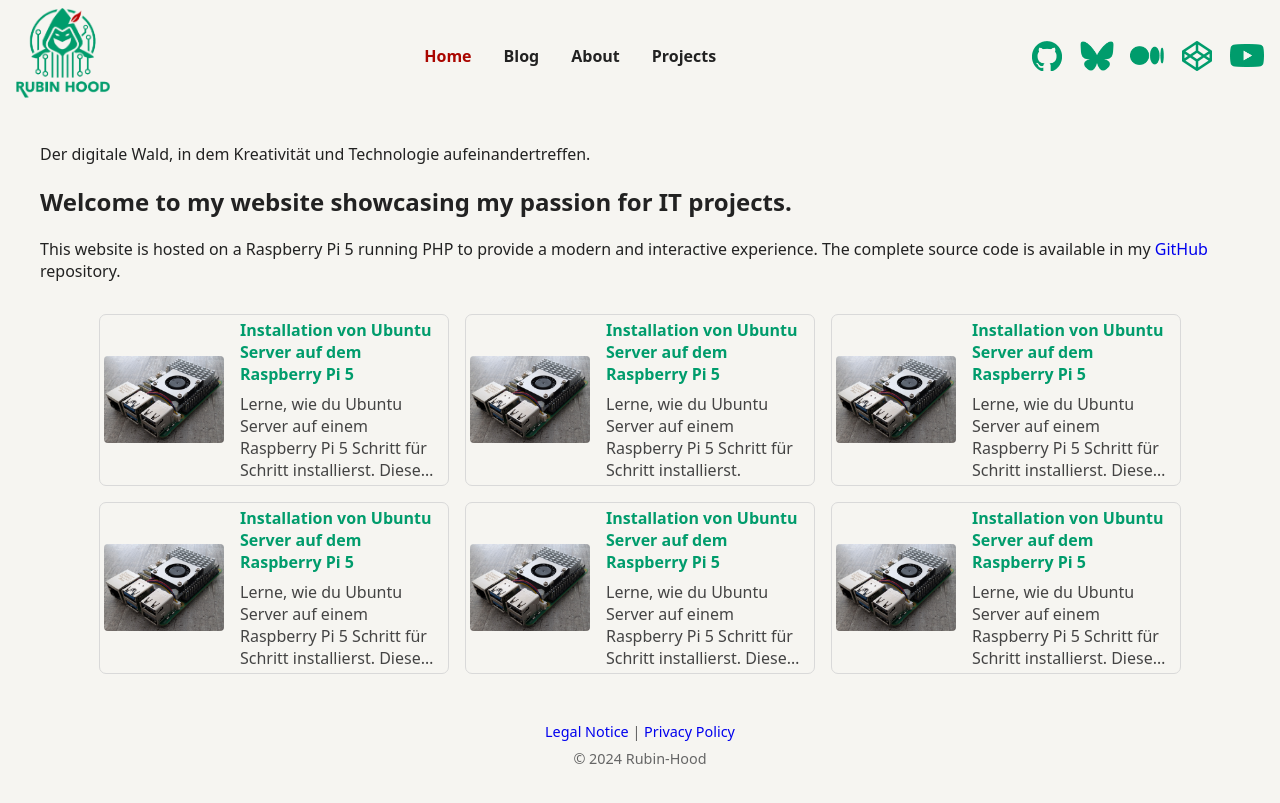
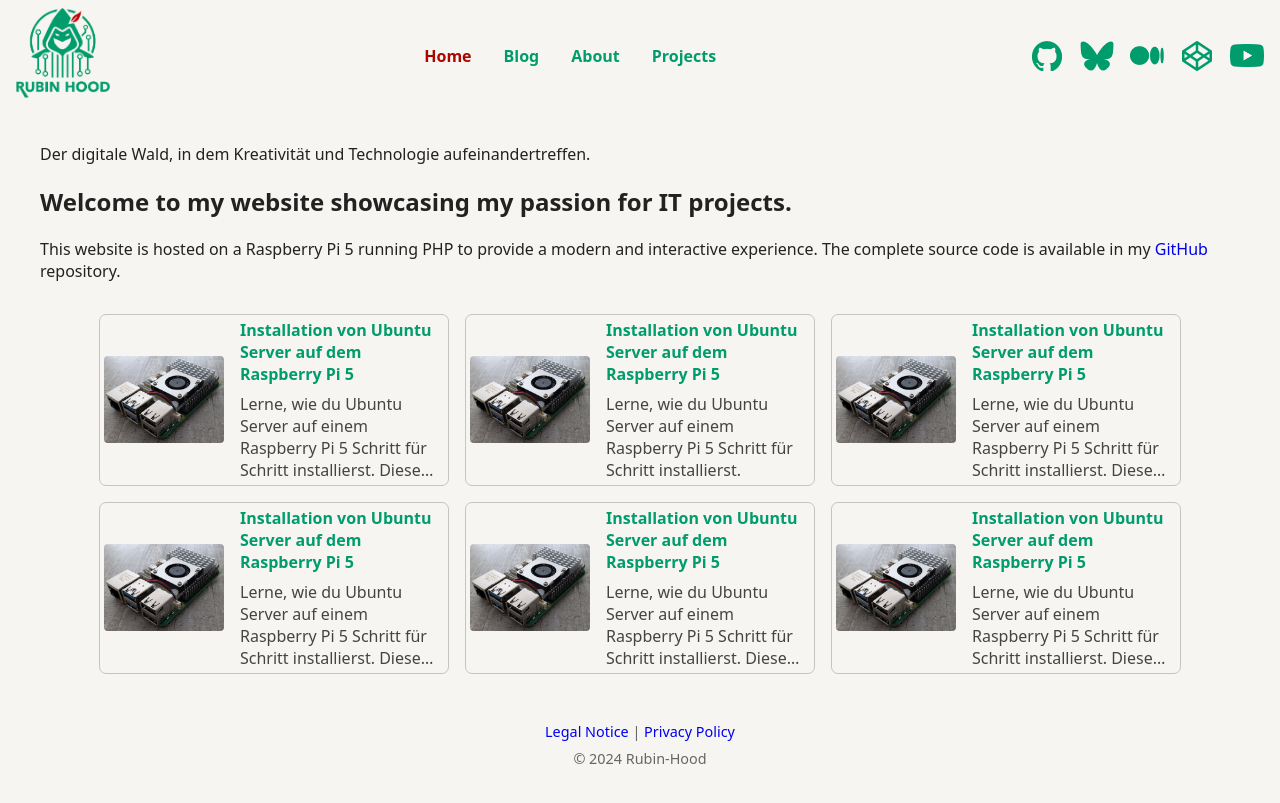
Before and after one commit to rubin-hood/rubinhood-blog, a Jekyll site: the page built from index.md, in a window 1280 px wide. Shown: the top 803 px of the page. Built offline with Jekyll 4.4.1, drawn with Linux system fonts in a browser that asks for light colours.

Commit message:
Update style.css

```diff
--- a/assets/css/style.css
+++ b/assets/css/style.css
@@ -51,8 +51,13 @@ a {
 
 .site-nav a {
   text-decoration: none;             /* Unterstreicht die Links NICHT */
-  color: #222;                       /* Dunkelgraue Schrift für die Navigation */
+  color: #009C6C;                       /* Dunkelgraue Schrift für die Navigation */
   font-weight: bold;                 /* Links fett anzeigen */
+}
+
+.site-nav a:hover {
+  color: #AA0600;           /* Beim Hover: Rotbraun */
+  text-decoration: underline; /* Unterstrich anzeigen */
 }
 
 .site-nav a.active {
@@ -430,5 +435,5 @@ body.noscroll {
 
 /* Nur auf der Startseite: Blogkarten haben einen sichtbaren Rahmen */
 .blog-teaser-grid .blog-card {
-  border: 1px solid #d9d9d9 !important;   /* Deutlicher Rahmen für bessere Abgrenzung */
+  border: 1px solid #c4c4c4 !important;   /* Deutlicher Rahmen für bessere Abgrenzung */
 }
```
